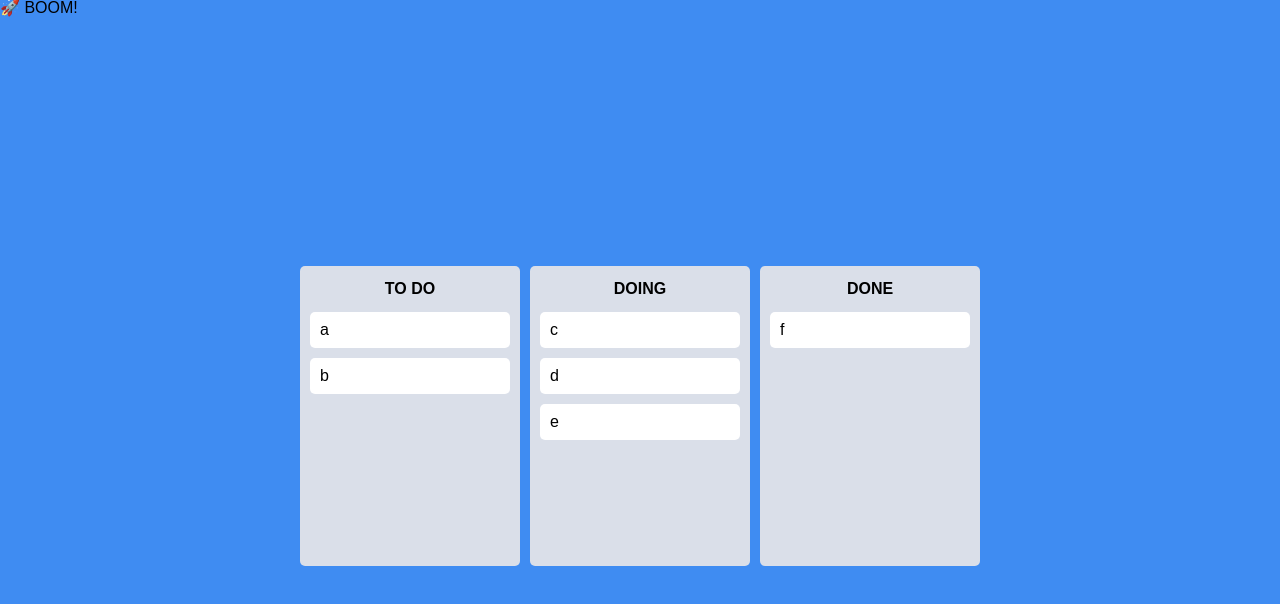
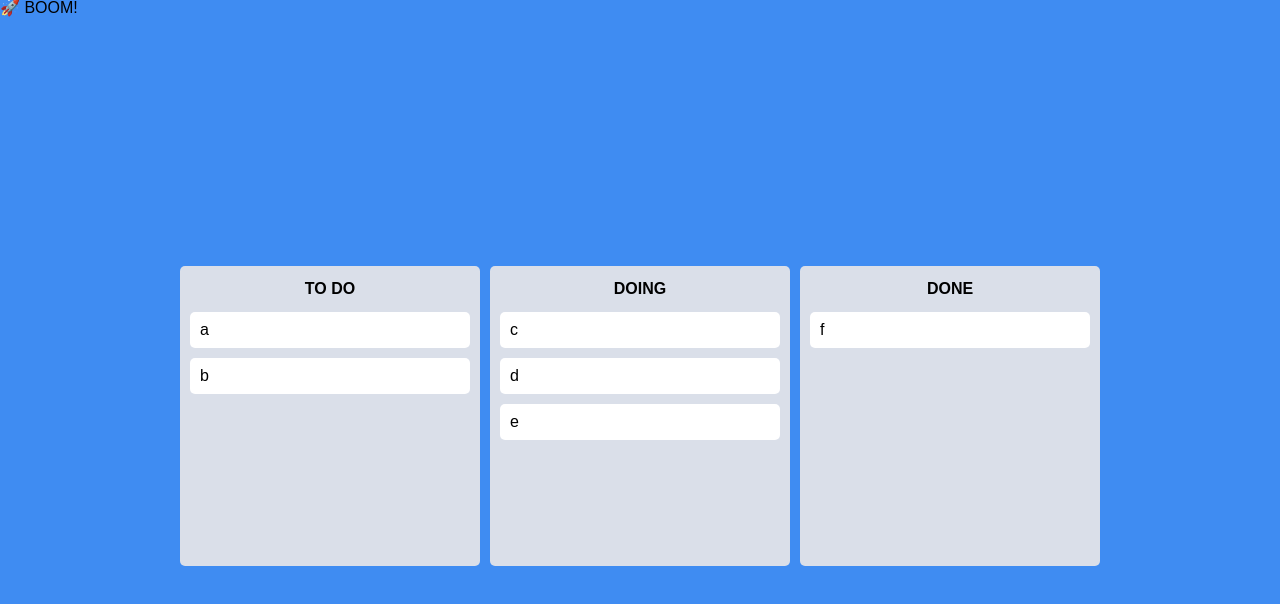
Before and after one commit to JiyoonZ/react-final-practice, a React (Create React App) app in the folder practice-recoil/: page / in a window 1280 px wide. Shown: the top 604 px of the page. Built offline with nearby package versions, Linux system fonts and the light colour scheme.

Commit message:
최종코드 및 보드 스타일수정

```diff
--- a/practice-recoil/src/App.tsx
+++ b/practice-recoil/src/App.tsx
@@ -6,26 +6,27 @@ import Board from "./Components/Board";
 
 const Wrapper = styled.div`
   display: flex;
-  max-width: 680px;
-  width: 100%;
+  width: 100vw;
   margin: 0 auto;
   justify-content: center;
   align-items: center;
   height: 100vh;
 `;
 const Boards = styled.div`
-  display: grid;
+  display: flex;
+  justify-content: center;
+  align-items: flex-start;
   width: 100%;
   gap: 10px;
-  grid-template-columns: repeat(3, 1fr);
 `;
 
 function App() {
   const [todos, setTodos] = useRecoilState(todoState);
   const onDragEnd = (info: DropResult) => {
-    console.log(info);
+    // console.log(info);
     // draggable한 아이템을 삭제한다.
     const {destination, draggableId, source} = info;
+    if (!destination) return;
     // board ID 체크하기
     if (destination?.droppableId === source.droppableId) {
       // 같이 보드내에서 움직일 경우
@@ -39,17 +40,18 @@ function App() {
           [source.droppableId]: boardCopy,
         };
       });
-    } else {
+    }
+    if (destination?.droppableId !== source.droppableId) {
       setTodos((allBoards) => {
         // 출발할 보드 , 도착할 보드 복사하기
         const sourceBoard = [...allBoards[source.droppableId]];
-        const destiBoard = [...allBoards[destination?.droppableId as any]];
+        const destiBoard = [...allBoards[destination?.droppableId]];
         sourceBoard.splice(source.index, 1);
-        destiBoard.splice(destination?.index as any, 0, draggableId);
+        destiBoard.splice(destination?.index, 0, draggableId);
         return {
           ...allBoards,
           [source.droppableId]: sourceBoard,
-          [destination?.droppableId as any]: destiBoard,
+          [destination?.droppableId]: destiBoard,
         };
       });
     }
--- a/practice-recoil/src/Components/Board.tsx
+++ b/practice-recoil/src/Components/Board.tsx
@@ -3,6 +3,7 @@ import styled from "styled-components";
 import DraggableCard from "./DraggableCard";
 
 const Wrapper = styled.div`
+  width: 300px;
   padding: 30px 10px;
   padding-top: 15px;
   background-color: ${(props) => props.theme.boardColor};
@@ -20,20 +21,20 @@ interface IBoard {
 }
 function Board({todos, boardId}: IBoard) {
   return (
-    <>
+    <Wrapper>
+      <Title>{boardId.toUpperCase()}</Title>
       <Droppable droppableId={boardId}>
         {(magic) => (
-          <Wrapper ref={magic.innerRef} {...magic.droppableProps}>
-            <Title>{boardId.toUpperCase()}</Title>
+          <div ref={magic.innerRef} {...magic.droppableProps}>
             {todos.map((todo, index) => (
               <DraggableCard key={todo} index={index} todo={todo} />
             ))}
             {/* 요소가 드래그될때마다 빈곳의 크기가 변하는거 방지 */}
             {magic.placeholder}
-          </Wrapper>
+          </div>
         )}
       </Droppable>
-    </>
+    </Wrapper>
   );
 }
 
```
